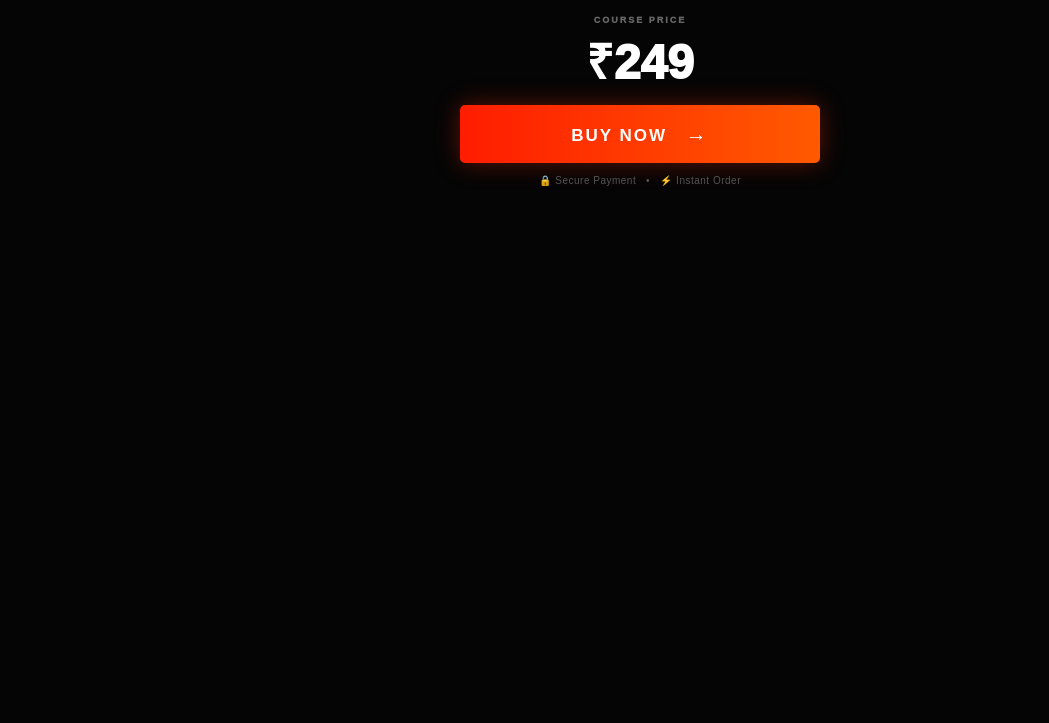
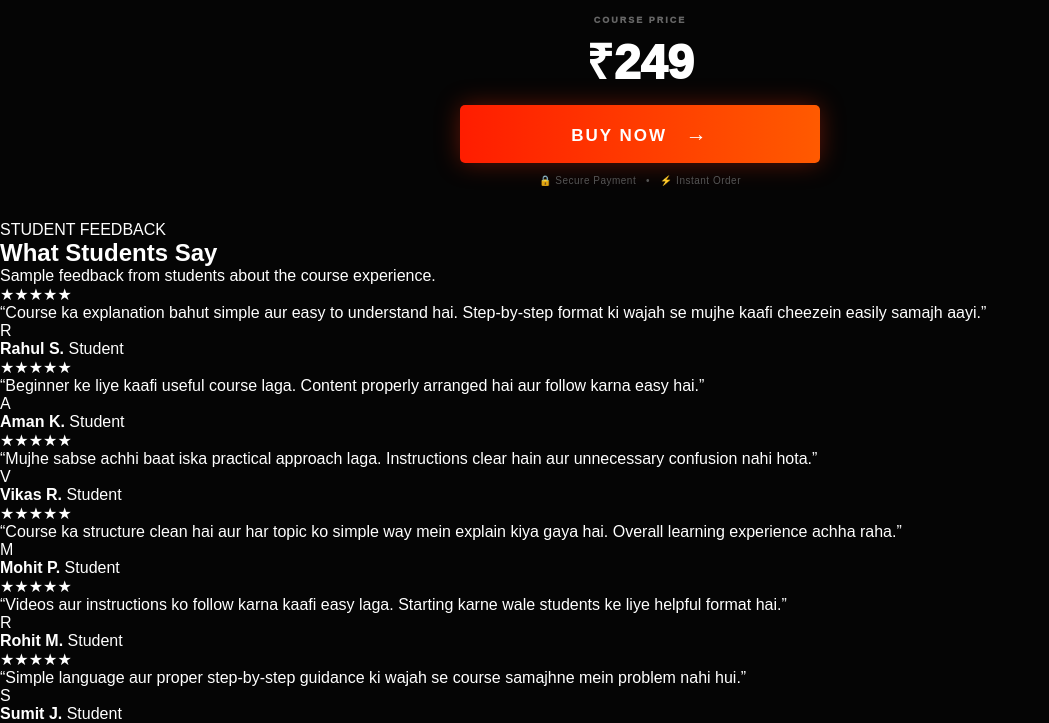
Before and after one commit to officiallwebsite/ff.pannel.method, a plain HTML site: page index.html in a window 1280 px wide. Shown: the part 721-1444 px from the top of the page, without its empty margins (0-1049 px from the left). Before the commit the page ends 942 px from the top, so only its background shows below. Drawn offline with Linux system fonts and the light colour scheme.

Commit message:
Update index.html

```diff
--- a/index.html
+++ b/index.html
@@ -58,3 +58,111 @@
 
 </body>
 </html>
+<!-- STUDENT FEEDBACK -->
+<section class="reviews-section">
+
+  <div class="reviews-container">
+
+    <div class="reviews-heading">
+      <span class="reviews-label">STUDENT FEEDBACK</span>
+      <h2>What Students Say</h2>
+      <p>Sample feedback from students about the course experience.</p>
+    </div>
+
+    <div class="reviews-grid">
+
+      <div class="review-card">
+        <div class="review-stars">★★★★★</div>
+        <p class="review-text">
+          “Course ka explanation bahut simple aur easy to understand hai.
+          Step-by-step format ki wajah se mujhe kaafi cheezein easily samajh aayi.”
+        </p>
+        <div class="review-user">
+          <div class="review-avatar">R</div>
+          <div>
+            <strong>Rahul S.</strong>
+            <span>Student</span>
+          </div>
+        </div>
+      </div>
+
+      <div class="review-card">
+        <div class="review-stars">★★★★★</div>
+        <p class="review-text">
+          “Beginner ke liye kaafi useful course laga.
+          Content properly arranged hai aur follow karna easy hai.”
+        </p>
+        <div class="review-user">
+          <div class="review-avatar">A</div>
+          <div>
+            <strong>Aman K.</strong>
+            <span>Student</span>
+          </div>
+        </div>
+      </div>
+
+      <div class="review-card">
+        <div class="review-stars">★★★★★</div>
+        <p class="review-text">
+          “Mujhe sabse achhi baat iska practical approach laga.
+          Instructions clear hain aur unnecessary confusion nahi hota.”
+        </p>
+        <div class="review-user">
+          <div class="review-avatar">V</div>
+          <div>
+            <strong>Vikas R.</strong>
+            <span>Student</span>
+          </div>
+        </div>
+      </div>
+
+      <div class="review-card">
+        <div class="review-stars">★★★★★</div>
+        <p class="review-text">
+          “Course ka structure clean hai aur har topic ko simple way mein
+          explain kiya gaya hai. Overall learning experience achha raha.”
+        </p>
+        <div class="review-user">
+          <div class="review-avatar">M</div>
+          <div>
+            <strong>Mohit P.</strong>
+            <span>Student</span>
+          </div>
+        </div>
+      </div>
+
+      <div class="review-card">
+        <div class="review-stars">★★★★★</div>
+        <p class="review-text">
+          “Videos aur instructions ko follow karna kaafi easy laga.
+          Starting karne wale students ke liye helpful format hai.”
+        </p>
+        <div class="review-user">
+          <div class="review-avatar">R</div>
+          <div>
+            <strong>Rohit M.</strong>
+            <span>Student</span>
+          </div>
+        </div>
+      </div>
+
+      <div class="review-card">
+        <div class="review-stars">★★★★★</div>
+        <p class="review-text">
+          “Simple language aur proper step-by-step guidance ki wajah se
+          course samajhne mein problem nahi hui.”
+        </p>
+        <div class="review-user">
+          <div class="review-avatar">S</div>
+          <div>
+            <strong>Sumit J.</strong>
+            <span>Student</span>
+          </div>
+        </div>
+      </div>
+
+    </div>
+
+  </div>
+
+</section>
```
